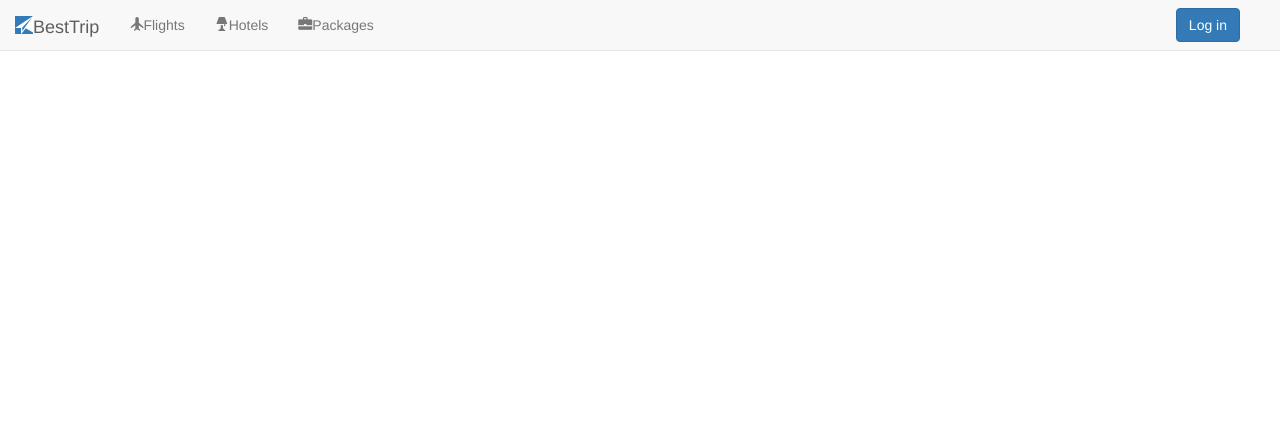
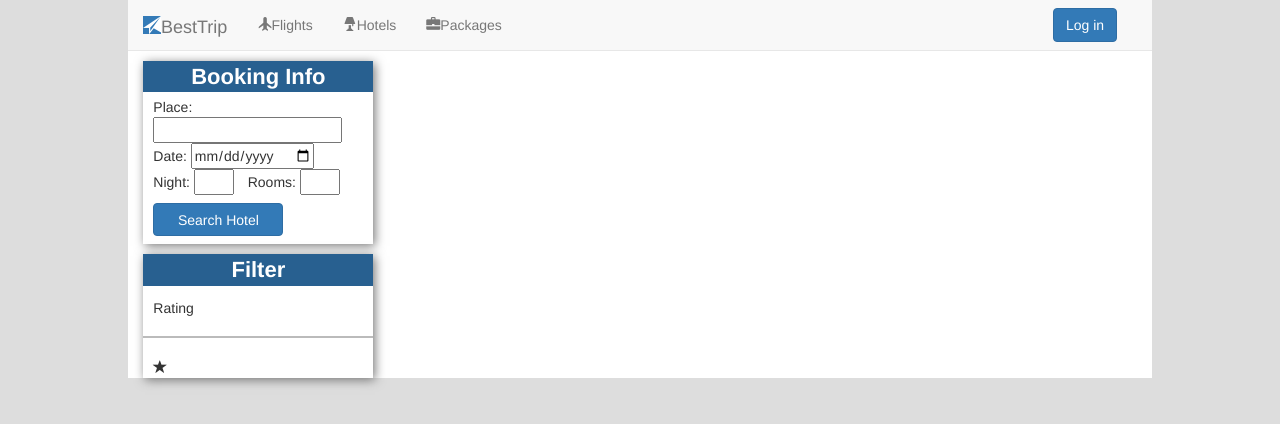
Before and after one commit to ttommyth/ITP4506_HCIGUI, a plain HTML site: page public_html/HotelSearch.html in a window 1280 px wide. Drawn offline with Linux system fonts and the light colour scheme.

```diff
--- a/public_html/HotelSearch.html
+++ b/public_html/HotelSearch.html
@@ -7,6 +7,7 @@
         <script type="application/javascript" src="libs/jquery/jquery-2.1.4.js"></script>
         <script src="libs/bootstrap/js/bootstrap.js" type="text/javascript"></script>
         <link href="libs/bootstrap/css/bootstrap.css" rel="stylesheet"/>
+        <link href="css/index.css" rel="stylesheet" type="text/css"/>
         <script>
             $.ajax({
                 url: 'js/Controllers.js',
@@ -26,9 +27,38 @@
     </head>
     <body>
         <div id="header"></div>
-
         <!-- content -->
 
+        <table class="hotelSearchTable">
+        <tr>
+        <td>
+        <form>
+        <div class="hotelSearchDiv">
+            <label>Booking Info</label><br/>
+            <div>
+            Place: <input type="text" name="place"/><br/>
+            Date: <input type="date" name="date"/><br/>
+            Night: <input type="number" name="night" class="smallNum"/>
+            Rooms: <input type="number" name="rooms" class="smallNum"/><br/>
+            <button type="button" class="btn btn-primary navbar-btn beforeLogin"
+                    id="hSearch" data-toggle="modal" data-target="#loginModal">
+                Search Hotel</button>
+            </div>
+        </div>
+        <div class="hotelFilterDiv">
+            <label>Filter</label><br/>
+            <div>
+                <h5>Rating</h5>
+                <hr/>
+                <span class="glyphicon glyphicon-star"></span>
+            </div>
+        </div>
+        </form>
+        </td>
+        <td>
 
+        </td>
+        </tr>
+        </table>
     </body>
 </html>
--- a/public_html/css/index.css
+++ b/public_html/css/index.css
@@ -156,6 +156,9 @@
 .FS_table{
     width: 100%;
 }
+.FS_table tr th:nth-child(4), .FS_table tr td:nth-child(4){
+    width: 200px;
+}
 .seatSelect{
     margin-top: 30px;
     width: 755px;
@@ -223,3 +226,42 @@
     width: 740px;
     background: #88aaFF;
 }
+.hotelSearchDiv{
+    box-shadow: 2px 2px 10px #777777;
+    margin-top: 10px;
+    width: 230px;
+}
+.hotelSearchTable{
+    width: 97%;
+    margin-left: auto;
+    margin-right: auto;
+}
+.hotelSearchTable label{
+    width: 100%;
+    color: white;
+    font-size: 22px;
+    text-align: center;
+    background: #286090;
+}
+.hotelSearchDiv div, .hotelFilterDiv div{
+    margin-left: 10px;
+}
+.smallNum{
+    width: 40px;
+    margin-right: 10px;
+}
+#hSearch{
+    width: 130px;
+    height: 33px;
+    text-align: center;
+    vertical-align: middle;
+}
+.hotelFilterDiv{
+    box-shadow: 2px 2px 10px #777777;
+    margin-top: 10px;
+    width: 230px;
+}
+.hotelFilterDiv div hr{
+    border: 1px solid #bbbbbb;
+    margin-left: -10px;
+}
```
